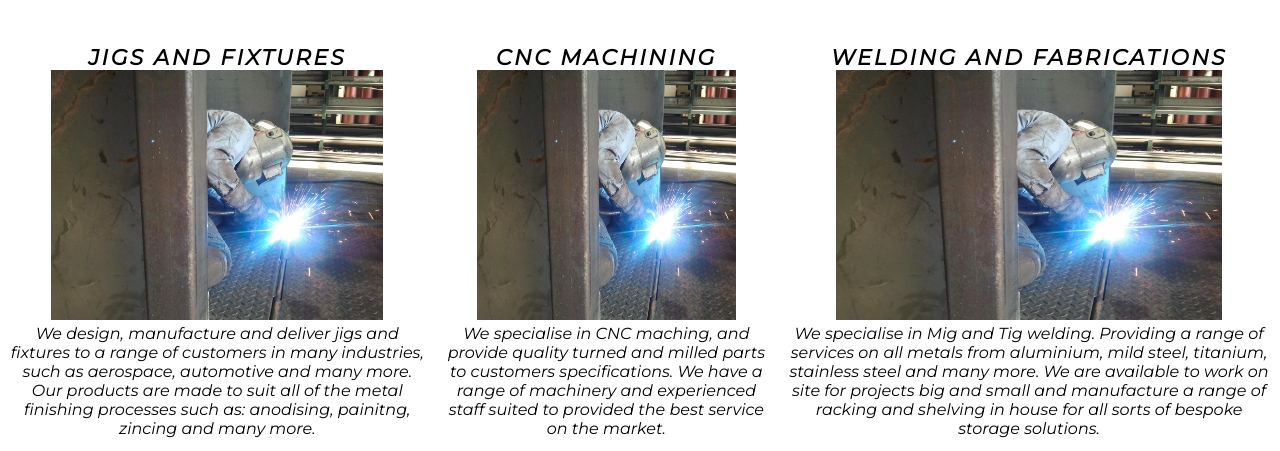
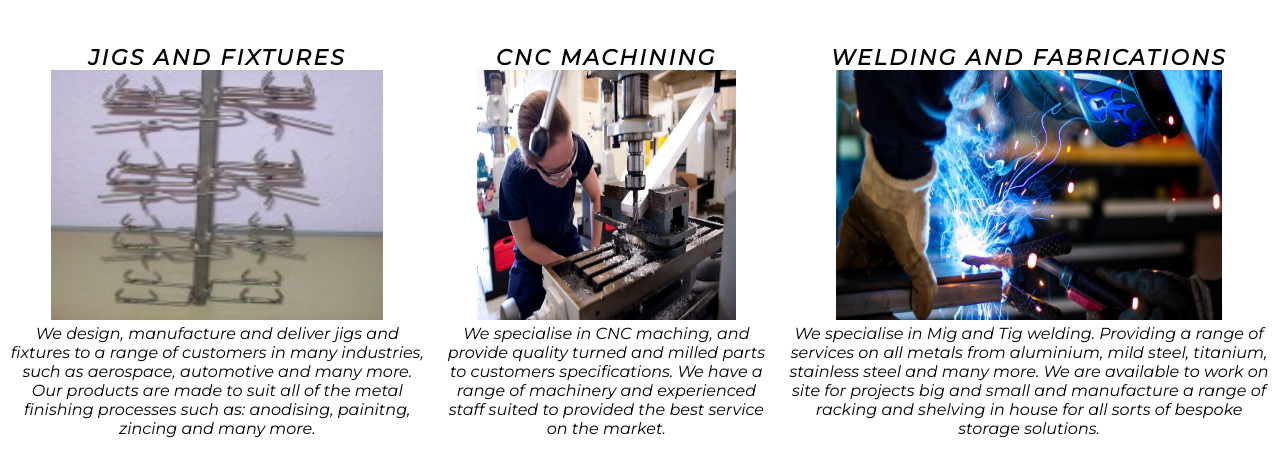
Before and after one commit to Ste-Abraham/DA-Plating-Jigs, a plain HTML site: page aboutus.html in a window 1280 px wide. Shown: the part 665-1116 px from the top of the page. Drawn offline with Linux system fonts and the light colour scheme.

Commit message:
added alt messages for images on the about us page and updated he omage to one i want

```diff
--- a/aboutus.html
+++ b/aboutus.html
@@ -68,8 +68,8 @@
           <div>
             <img
               class="servicea-img"
-              src="./assets/images/Welding steel.jpeg"
-              alt=""
+              src="./assets/images/jig.jpeg"
+              alt="an image of a plating jig"
               width="80%"
               height="250px"
             />
@@ -93,8 +93,8 @@
           <div>
             <img
               class="servicea-img"
-              src="./assets/images/Welding steel.jpeg"
-              alt=""
+              src="./assets/images/machinist.jpeg"
+              alt="someone using a cnc machine"
               width="80%"
               height="250px"
             />
@@ -116,8 +116,8 @@
           </div>
           <div>
             <img
-              src="./assets/images/Welding steel.jpeg"
-              alt=""
+              src="./assets/images/tig welder.jpeg"
+              alt="Someone using a tig welder"
               width="80%"
               height="250px"
             />
```
Also changed, not shown: assets/images/jig.jpeg (added), assets/images/machinist.jpeg (added), assets/images/tig welder.jpeg (added).
